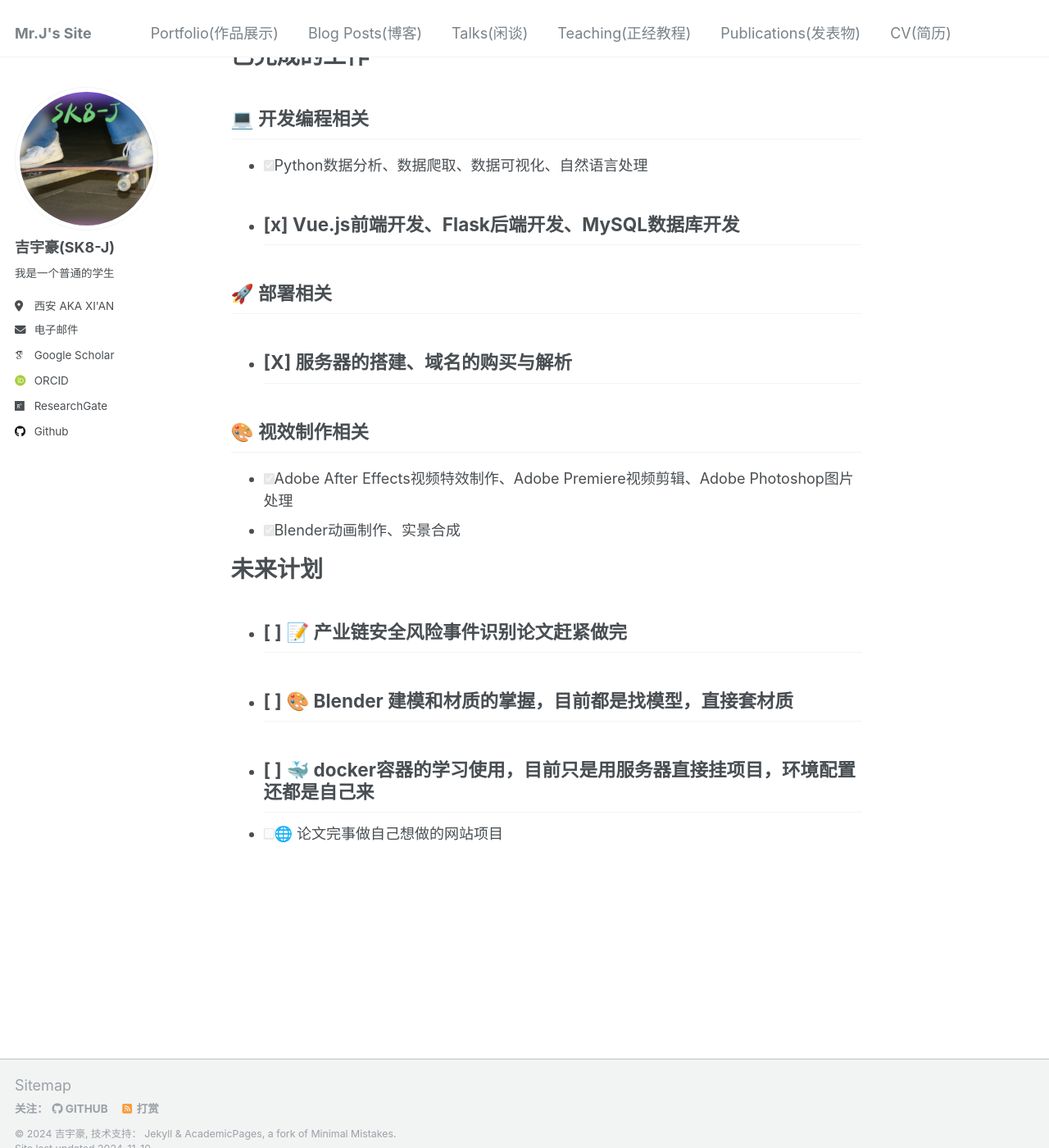
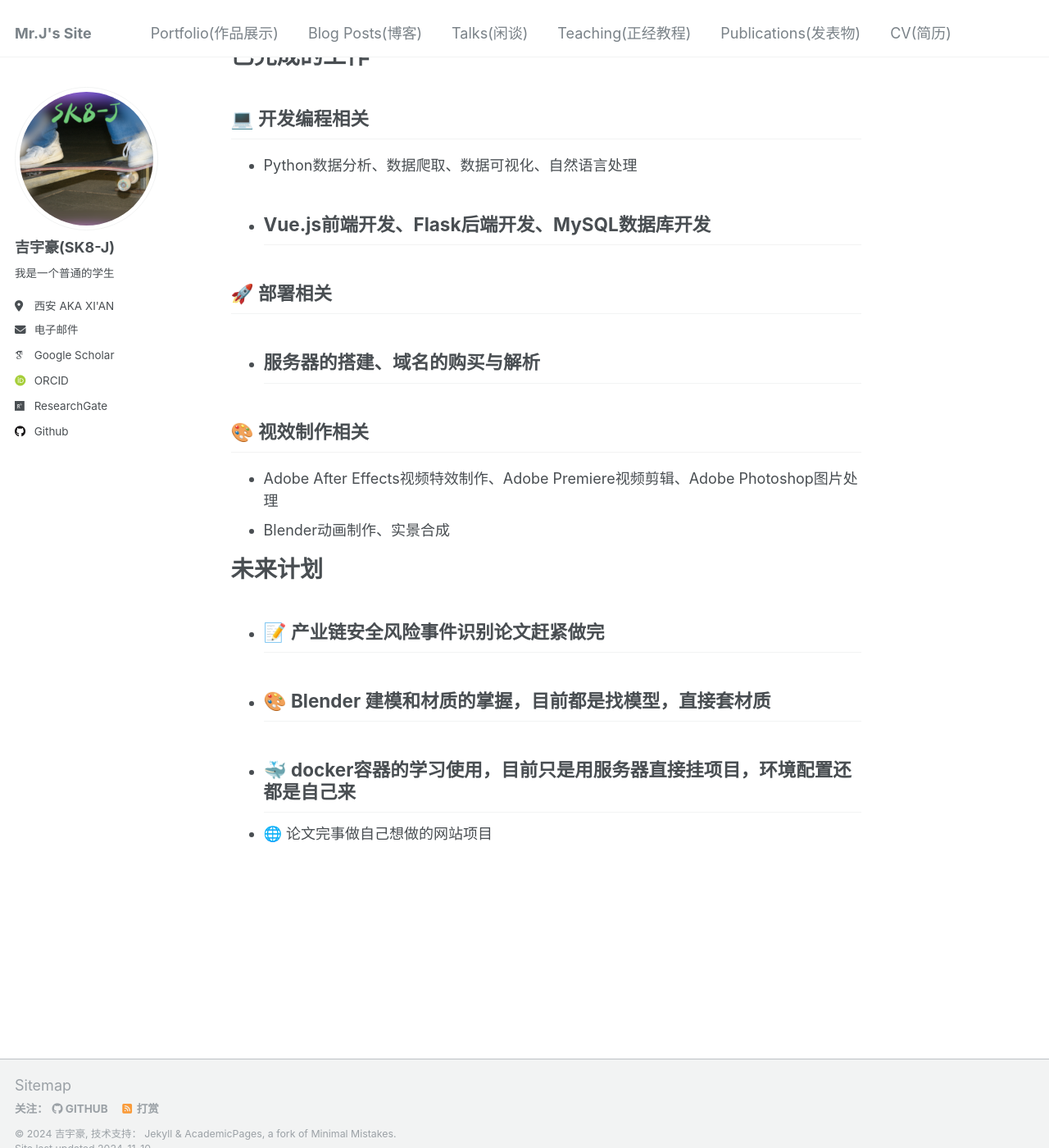
Before and after one commit to SK8-j/SK8-J.github.io, a Jekyll site: the page built from _pages/about.md, in a window 1280 px wide and 1400 px high, scrolled down 886 px. Shown: the whole window at 82% size. Built offline with Jekyll 4.4.1, drawn with Linux system fonts in a browser that asks for light colours; some web fonts are replaced.

```diff
--- a/_pages/about.md
+++ b/_pages/about.md
@@ -24,25 +24,25 @@ redirect_from:
 ======
 
 ## 💻 开发编程相关
-- [x] Python数据分析、数据爬取、数据可视化、自然语言处理
-- [x] Vue.js前端开发、Flask后端开发、MySQL数据库开发
+-  Python数据分析、数据爬取、数据可视化、自然语言处理
+-  Vue.js前端开发、Flask后端开发、MySQL数据库开发
 ---
 
 ## 🚀 部署相关
-- [X] 服务器的搭建、域名的购买与解析
+-  服务器的搭建、域名的购买与解析
 ---
 
 ## 🎨 视效制作相关
-- [x] Adobe After Effects视频特效制作、Adobe Premiere视频剪辑、Adobe Photoshop图片处理
-- [X] Blender动画制作、实景合成
+-  Adobe After Effects视频特效制作、Adobe Premiere视频剪辑、Adobe Photoshop图片处理
+-  Blender动画制作、实景合成
 
 未来计划
 ======
 
-- [ ] 📝 产业链安全风险事件识别论文赶紧做完
+-  📝 产业链安全风险事件识别论文赶紧做完
 ---
-- [ ] 🎨 Blender 建模和材质的掌握，目前都是找模型，直接套材质
+-  🎨 Blender 建模和材质的掌握，目前都是找模型，直接套材质
 ---
-- [ ] 🐳 docker容器的学习使用，目前只是用服务器直接挂项目，环境配置还都是自己来
+-  🐳 docker容器的学习使用，目前只是用服务器直接挂项目，环境配置还都是自己来
 ---
-- [ ] 🌐 论文完事做自己想做的网站项目
+-  🌐 论文完事做自己想做的网站项目
```
